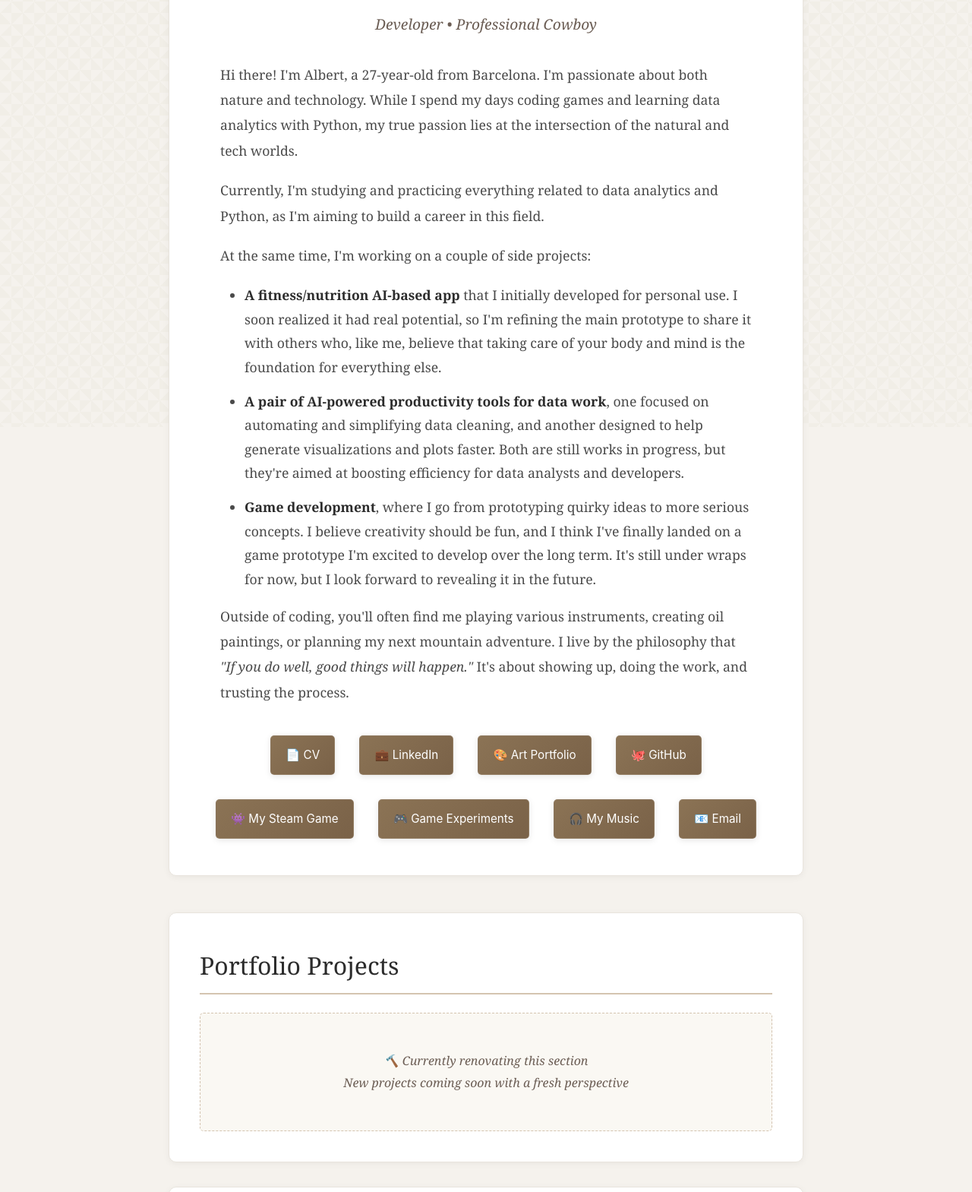
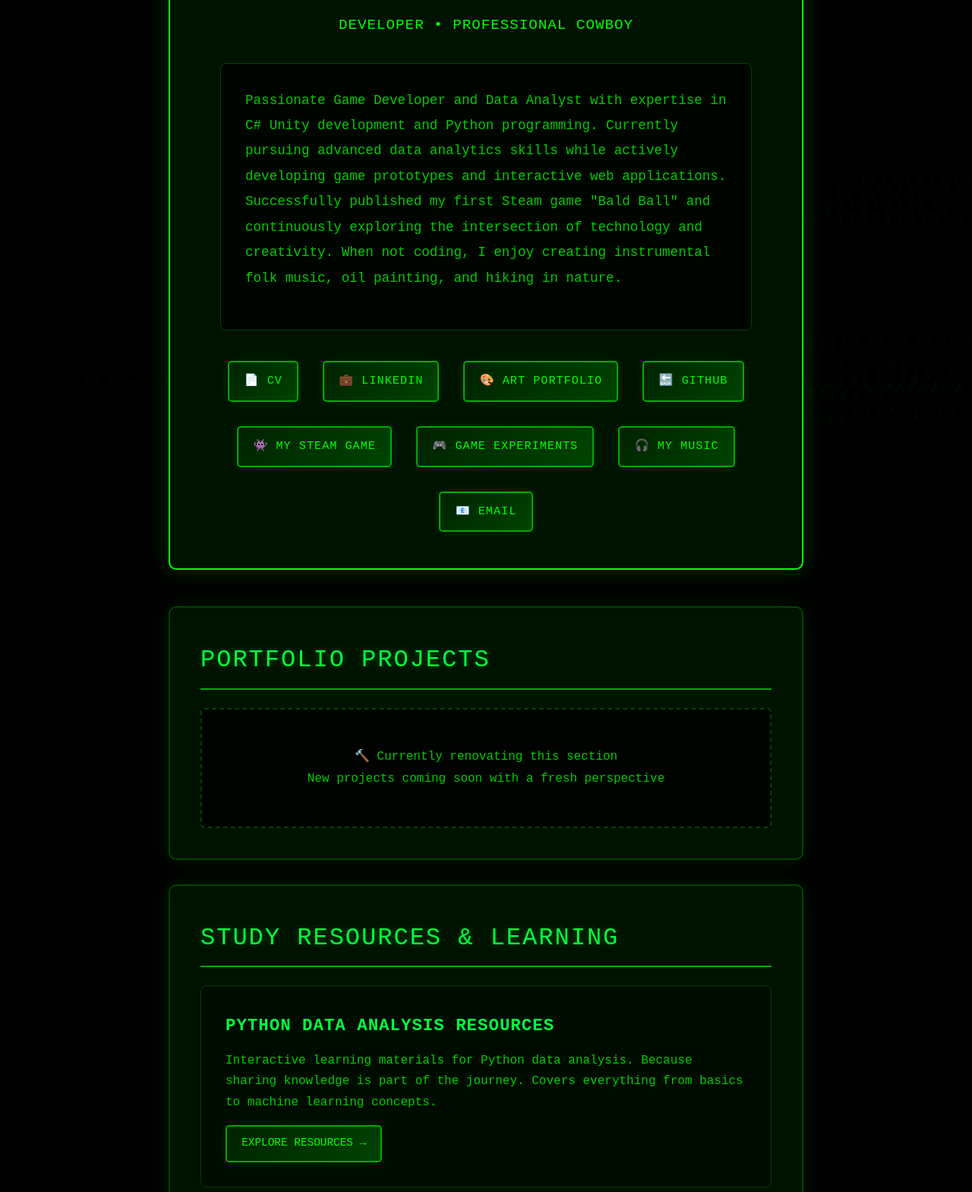
Before and after one commit to treblalbert/NetlifyPage, a website: page index.html in a window 1280 px wide. Shown: the part 238-1807 px from the top of the page at 76% size. Drawn offline with Linux system fonts and the light colour scheme.

Commit message:
Auto commit

```diff
--- a/index.html
+++ b/index.html
@@ -12,33 +12,39 @@
     }
 
     body {
-      font-family: 'Georgia', 'Times New Roman', serif;
+      font-family: 'Courier New', 'Monaco', monospace;
       line-height: 1.8;
-      color: #2c2c2c;
-      background: #f5f2ed;
+      color: #00ff00;
+      background: #000;
       min-height: 100vh;
       overflow-x: hidden;
+      position: relative;
     }
 
-    .background-pattern {
+    /* ASCII Animation Canvas */
+    #ascii-canvas {
       position: fixed;
       top: 0;
       left: 0;
       width: 100%;
       height: 100%;
-      opacity: 0.03;
-      background-image:
-        repeating-linear-gradient(45deg, #8b7355 25%, transparent 25%, transparent 75%, #8b7355 75%, #8b7355),
-        repeating-linear-gradient(-45deg, #8b7355 25%, transparent 25%, transparent 75%, #8b7355 75%, #8b7355);
-      background-size: 30px 30px;
-      background-position: 0 0, 15px 15px;
-      z-index: -1;
+      pointer-events: none;
+      z-index: 1;
+      font-family: 'Courier New', monospace;
+      font-size: 8px;
+      line-height: 8px;
+      color: #00ff41;
+      opacity: 0.3;
+      white-space: pre;
+      user-select: none;
     }
 
     .container {
       max-width: 900px;
       margin: 0 auto;
       padding: 2rem;
+      position: relative;
+      z-index: 10;
     }
 
     header {
@@ -47,12 +53,13 @@
     }
 
     .hero {
-      background: #fff;
+      background: rgba(0, 20, 0, 0.9);
       border-radius: 10px;
       padding: 3rem;
-      box-shadow: 0 2px 10px rgba(0, 0, 0, 0.05);
-      border: 1px solid #e8e4dd;
+      box-shadow: 0 0 30px rgba(0, 255, 0, 0.2);
+      border: 2px solid #00ff00;
       margin-bottom: 3rem;
+      backdrop-filter: blur(10px);
     }
 
     .hero-header {
@@ -69,15 +76,17 @@
       height: 140px;
       border-radius: 50%;
       object-fit: cover;
-      border: 4px solid #d4c4b0;
+      border: 4px solid #00ff00;
       transition: all 0.3s ease;
       cursor: pointer;
       user-select: none;
+      filter: brightness(0.8) contrast(1.2);
     }
 
     .profile-picture:hover {
       transform: scale(1.05);
-      border-color: #8b7355;
+      border-color: #00ff41;
+      box-shadow: 0 0 20px rgba(0, 255, 0, 0.5);
     }
 
     .profile-picture:active {
@@ -87,24 +96,31 @@
     h1 {
       font-size: 2.8rem;
       font-weight: 400;
-      color: #2c2c2c;
-      letter-spacing: -1px;
+      color: #00ff41;
+      letter-spacing: 2px;
+      text-shadow: 0 0 10px rgba(0, 255, 0, 0.5);
     }
 
     .subtitle {
       font-size: 1.2rem;
-      color: #6b5d54;
+      color: #00ff00;
       margin-bottom: 2rem;
-      font-style: italic;
+      font-style: normal;
+      text-transform: uppercase;
+      letter-spacing: 1px;
     }
 
     .bio {
       font-size: 1.1rem;
-      color: #4a4a4a;
+      color: #00cc00;
       max-width: 700px;
       margin: 0 auto 2.5rem;
       line-height: 1.9;
       text-align: left;
+      background: rgba(0, 0, 0, 0.7);
+      padding: 2rem;
+      border-radius: 8px;
+      border: 1px solid #004400;
     }
 
     .bio p {
@@ -112,7 +128,7 @@
     }
 
     .bio strong {
-      color: #2c2c2c;
+      color: #00ff41;
       font-weight: 600;
     }
 
@@ -129,73 +145,84 @@
       align-items: center;
       gap: 0.5rem;
       padding: 0.7rem 1.2rem;
-      background: linear-gradient(135deg, #8b7355 0%, #7a6248 100%);
+      background: linear-gradient(135deg, #002200 0%, #004400 100%);
       backdrop-filter: blur(10px);
-      color: white;
+      color: #00ff00;
       text-decoration: none;
       border-radius: 5px;
       font-size: 0.95rem;
       transition: all 0.3s ease;
-      font-family: -apple-system, BlinkMacSystemFont, sans-serif;
-      border: 1px solid rgba(255, 255, 255, 0.1);
-      box-shadow: 0 2px 8px rgba(0, 0, 0, 0.1);
+      font-family: 'Courier New', monospace;
+      border: 2px solid #00aa00;
+      box-shadow: 0 0 15px rgba(0, 255, 0, 0.1);
+      text-transform: uppercase;
+      letter-spacing: 1px;
     }
 
     .contact-link:hover {
-      background: linear-gradient(135deg, #6b5444 0%, #5a4337 100%);
+      background: linear-gradient(135deg, #004400 0%, #006600 100%);
       transform: translateY(-2px);
-      box-shadow: 0 4px 12px rgba(0, 0, 0, 0.15);
+      box-shadow: 0 0 25px rgba(0, 255, 0, 0.3);
+      color: #00ff41;
+      border-color: #00ff00;
     }
 
     .section {
-      background: #fff;
+      background: rgba(0, 20, 0, 0.9);
       border-radius: 10px;
       padding: 2.5rem;
       margin-bottom: 2rem;
-      box-shadow: 0 2px 10px rgba(0, 0, 0, 0.05);
-      border: 1px solid #e8e4dd;
+      box-shadow: 0 0 30px rgba(0, 255, 0, 0.1);
+      border: 2px solid #004400;
+      backdrop-filter: blur(10px);
     }
 
     .section-title {
       font-size: 2rem;
       font-weight: 400;
-      color: #2c2c2c;
+      color: #00ff41;
       margin-bottom: 1.5rem;
       padding-bottom: 0.5rem;
-      border-bottom: 2px solid #d4c4b0;
+      border-bottom: 2px solid #00aa00;
+      text-transform: uppercase;
+      letter-spacing: 2px;
+      text-shadow: 0 0 10px rgba(0, 255, 0, 0.3);
     }
 
     .renovation-notice {
       text-align: center;
       padding: 3rem;
-      color: #6b5d54;
-      font-style: italic;
-      background: #faf8f3;
+      color: #00cc00;
+      font-style: normal;
+      background: rgba(0, 0, 0, 0.8);
       border-radius: 5px;
-      border: 1px dashed #d4c4b0;
+      border: 2px dashed #004400;
     }
 
     .project-card {
-      background: #faf8f3;
+      background: rgba(0, 10, 0, 0.8);
       border-radius: 8px;
       padding: 2rem;
       margin-bottom: 1.5rem;
-      border: 1px solid #e8e4dd;
+      border: 1px solid #004400;
       transition: all 0.3s ease;
     }
 
     .project-card:hover {
-      box-shadow: 0 4px 15px rgba(0, 0, 0, 0.08);
+      box-shadow: 0 0 20px rgba(0, 255, 0, 0.2);
+      border-color: #00aa00;
     }
 
     .project-title {
       font-size: 1.4rem;
-      color: #2c2c2c;
+      color: #00ff41;
       margin-bottom: 0.8rem;
+      text-transform: uppercase;
+      letter-spacing: 1px;
     }
 
     .project-description {
-      color: #4a4a4a;
+      color: #00cc00;
       line-height: 1.7;
       margin-bottom: 1rem;
     }
@@ -203,11 +230,13 @@
     .project-status {
       display: inline-block;
       padding: 0.3rem 0.8rem;
-      background: #d4c4b0;
-      color: #2c2c2c;
+      background: #002200;
+      color: #00ff00;
       border-radius: 3px;
       font-size: 0.85rem;
       font-weight: 500;
+      border: 1px solid #004400;
+      text-transform: uppercase;
     }
 
     .project-tech {
@@ -218,48 +247,54 @@
     }
 
     .tech-tag {
-      background: #e8e4dd;
-      color: #4a4a4a;
+      background: #001100;
+      color: #00aa00;
       padding: 0.3rem 0.7rem;
       border-radius: 3px;
       font-size: 0.8rem;
-      font-family: -apple-system, BlinkMacSystemFont, sans-serif;
+      font-family: 'Courier New', monospace;
+      border: 1px solid #003300;
+      text-transform: uppercase;
     }
 
     .project-link {
       display: inline-flex;
       align-items: center;
       gap: 0.5rem;
-      background: linear-gradient(135deg, #8b7355 0%, #7a6248 100%);
+      background: linear-gradient(135deg, #002200 0%, #004400 100%);
       backdrop-filter: blur(10px);
-      color: white;
+      color: #00ff00;
       text-decoration: none;
       padding: 0.6rem 1.2rem;
       border-radius: 5px;
       font-size: 0.9rem;
       transition: all 0.3s ease;
-      font-family: -apple-system, BlinkMacSystemFont, sans-serif;
-      border: 1px solid rgba(255, 255, 255, 0.1);
-      box-shadow: 0 2px 8px rgba(0, 0, 0, 0.1);
+      font-family: 'Courier New', monospace;
+      border: 2px solid #00aa00;
+      box-shadow: 0 0 15px rgba(0, 255, 0, 0.1);
+      text-transform: uppercase;
     }
 
     .project-link:hover {
-      background: linear-gradient(135deg, #6b5444 0%, #5a4337 100%);
+      background: linear-gradient(135deg, #004400 0%, #006600 100%);
       transform: translateX(3px);
-      box-shadow: 0 4px 12px rgba(0, 0, 0, 0.15);
+      box-shadow: 0 0 25px rgba(0, 255, 0, 0.3);
+      color: #00ff41;
     }
 
     /* SECRET SECTION - Initially hidden */
     .secret-section {
       display: none;
-      background: #2c2c2c;
+      background: rgba(0, 0, 0, 0.95);
       border-radius: 10px;
       padding: 2rem;
       margin: 3rem 0;
       text-align: center;
-      color: #f5f2ed;
+      color: #00ff00;
       opacity: 0;
       transition: opacity 0.5s ease;
+      border: 2px solid #ff0000;
+      box-shadow: 0 0 30px rgba(255, 0, 0, 0.3);
     }
 
     .secret-section.visible {
@@ -271,10 +306,13 @@
       font-size: 1.5rem;
       font-weight: 400;
       margin-bottom: 1rem;
+      color: #ff0000;
+      text-transform: uppercase;
+      letter-spacing: 2px;
     }
 
     .secret-hint {
-      color: #d4c4b0;
+      color: #00aa00;
       margin-bottom: 1.5rem;
       font-size: 0.95rem;
     }
@@ -288,43 +326,48 @@
     }
 
     .secret-input {
-      background: #4a4a4a;
-      border: 2px solid #6b5d54;
+      background: #001100;
+      border: 2px solid #004400;
       border-radius: 5px;
       padding: 0.7rem 1rem;
-      color: #f5f2ed;
+      color: #00ff00;
       font-size: 1rem;
       min-width: 200px;
       transition: all 0.3s ease;
+      font-family: 'Courier New', monospace;
     }
 
     .secret-input::placeholder {
-      color: #8b8b8b;
+      color: #004400;
     }
 
     .secret-input:focus {
       outline: none;
-      border-color: #8b7355;
-      background: #5a5a5a;
+      border-color: #00ff00;
+      background: #002200;
+      box-shadow: 0 0 15px rgba(0, 255, 0, 0.2);
     }
 
     .secret-button {
-      background: linear-gradient(135deg, #8b7355 0%, #7a6248 100%);
+      background: linear-gradient(135deg, #002200 0%, #004400 100%);
       backdrop-filter: blur(10px);
-      border: 1px solid rgba(255, 255, 255, 0.1);
+      border: 2px solid #00aa00;
       border-radius: 5px;
       padding: 0.7rem 1.5rem;
-      color: white;
+      color: #00ff00;
       font-size: 1rem;
       cursor: pointer;
       transition: all 0.3s ease;
-      box-shadow: 0 2px 8px rgba(0, 0, 0, 0.1);
+      box-shadow: 0 0 15px rgba(0, 255, 0, 0.1);
+      font-family: 'Courier New', monospace;
+      text-transform: uppercase;
     }
 
     .secret-button:hover {
-      background: linear-gradient(135deg, #6b5444 0%, #5a4337 100%);
+      background: linear-gradient(135deg, #004400 0%, #006600 100%);
       transform: translateY(-2px);
-      box-shadow: 0 4px 12px rgba(0, 0, 0, 0.15);
+      box-shadow: 0 0 25px rgba(0, 255, 0, 0.3);
+      color: #00ff41;
     }
 
     .secret-feedback {
@@ -335,20 +378,22 @@
     }
 
     .secret-feedback.success {
-      background: #4a7c59;
-      color: white;
+      background: rgba(0, 100, 0, 0.8);
+      color: #00ff00;
+      border: 1px solid #00aa00;
     }
 
     .secret-feedback.error {
-      background: #8b4513;
-      color: white;
+      background: rgba(100, 0, 0, 0.8);
+      color: #ff0000;
+      border: 1px solid #aa0000;
     }
 
     footer {
       text-align: center;
       margin-top: 3rem;
       padding: 2rem;
-      color: #6b5d54;
+      color: #00aa00;
       font-size: 0.9rem;
     }
 
@@ -370,10 +415,41 @@
         flex-direction: column;
       }
     }
+
+    /* Matrix-like scrolling text */
+    .matrix-bg {
+      position: fixed;
+      top: 0;
+      left: 0;
+      width: 100%;
+      height: 100%;
+      pointer-events: none;
+      z-index: 0;
+      opacity: 0.05;
+    }
+
+    .matrix-column {
+      position: absolute;
+      top: 0;
+      color: #00ff00;
+      font-family: 'Courier New', monospace;
+      font-size: 10px;
+      line-height: 10px;
+      animation: matrix-fall linear infinite;
+    }
+
+    @keyframes matrix-fall {
+      0% { transform: translateY(-100vh); }
+      100% { transform: translateY(100vh); }
+    }
   </style>
 </head>
 <body>
-  <div class="background-pattern"></div>
+  <!-- ASCII Canvas for cursor trail -->
+  <div id="ascii-canvas"></div>
+
+  <!-- Matrix background -->
+  <div class="matrix-bg" id="matrix-bg"></div>
 
   <div class="container">
     <header>
@@ -385,25 +461,14 @@
 
         <div class="subtitle">Developer • Professional Cowboy</div>
         <div class="bio">
-          <p>Hi there! I'm Albert, a 27-year-old from Barcelona. I'm passionate about both nature and technology. While I spend my days coding games and learning data analytics with Python, my true passion lies at the intersection of the natural and tech worlds.</p>
-
-          <p>Currently, I'm studying and practicing everything related to data analytics and Python, as I'm aiming to build a career in this field.</p>
-
-          <p>At the same time, I'm working on a couple of side projects:</p>
-          <ul style="margin: 1rem 0 1rem 2rem; color: #4a4a4a; line-height: 1.8;">
-            <li style="margin-bottom: 0.8rem;"><strong>A fitness/nutrition AI-based app</strong> that I initially developed for personal use. I soon realized it had real potential, so I'm refining the main prototype to share it with others who, like me, believe that taking care of your body and mind is the foundation for everything else.</li>
-            <li style="margin-bottom: 0.8rem;"><strong>A pair of AI-powered productivity tools for data work</strong>, one focused on automating and simplifying data cleaning, and another designed to help generate visualizations and plots faster. Both are still works in progress, but they're aimed at boosting efficiency for data analysts and developers.</li>
-            <li style="margin-bottom: 0.8rem;"><strong>Game development</strong>, where I go from prototyping quirky ideas to more serious concepts. I believe creativity should be fun, and I think I've finally landed on a game prototype I'm excited to develop over the long term. It's still under wraps for now, but I look forward to revealing it in the future.</li>
-          </ul>
-
-          <p>Outside of coding, you'll often find me playing various instruments, creating oil paintings, or planning my next mountain adventure. I live by the philosophy that <em>"If you do well, good things will happen."</em> It's about showing up, doing the work, and trusting the process.</p>
+          <p>Passionate Game Developer and Data Analyst with expertise in C# Unity development and Python programming. Currently pursuing advanced data analytics skills while actively developing game prototypes and interactive web applications. Successfully published my first Steam game "Bald Ball" and continuously exploring the intersection of technology and creativity. When not coding, I enjoy creating instrumental folk music, oil painting, and hiking in nature.</p>
         </div>
 
         <div class="contact-links">
           <a href="./cv.html" class="contact-link">📄 CV</a>
           <a href="https://www.linkedin.com/in/albert-adroer-prats-615388160/" class="contact-link">💼 LinkedIn</a>
           <a href="https://www.artstation.com/treblafreeman" class="contact-link">🎨 Art Portfolio</a>
-          <a href="https://github.com/treblalbert" class="contact-link">🐙 GitHub</a>
+          <a href="https://github.com/treblalbert" class="contact-link">🔙 GitHub</a>
           <a href="https://store.steampowered.com/app/3489590/Bald_Ball/" class="contact-link">👾 My Steam Game</a>
           <a href="https://albertfreeman.itch.io/" class="contact-link">🎮 Game Experiments</a>
           <a href="https://distrokid.com/hyperfollow/mountforsaken/mar-i-cel" class="contact-link">🎧 My Music</a>
@@ -418,53 +483,6 @@
         <div class="renovation-notice">
           <p>🔨 Currently renovating this section</p>
           <p>New projects coming soon with a fresh perspective</p>
-        </div>
-      </section>
-
-      <section class="section">
-        <h2 class="section-title">Current Focus</h2>
-        <div class="project-card">
-          <h3 class="project-title">AI-Powered Fitness & Nutrition Companion</h3>
-          <p class="project-description">
-            A comprehensive fitness app that leverages AI to provide personalized nutrition and workout guidance. Initially built for my own journey, now being refined into a full prototype that can help others achieve their wellness goals.
-          </p>
-          <div class="project-tech">
-            <span class="tech-tag">OpenAI API</span>
-            <span class="tech-tag">Multiple Databases</span>
-            <span class="tech-tag">Python</span>
-            <span class="tech-tag">AI/ML</span>
-          </div>
-          <span class="project-status">Prototype Stage</span>
-        </div>
-
-        <div class="project-card">
-          <h3 class="project-title">Data Analytics Productivity Suite</h3>
-          <p class="project-description">
-            Two AI-powered tools designed to streamline data work: one automates data cleaning processes, while the other accelerates visualization and plot generation. Currently desktop-based with plans for web versions.
-          </p>
-          <div class="project-tech">
-            <span class="tech-tag">Python</span>
-            <span class="tech-tag">Tkinter UI</span>
-            <span class="tech-tag">AI Integration</span>
-            <span class="tech-tag">Data Processing</span>
-          </div>
-          <span class="project-status">In Development • Web Version Planned</span>
-        </div>
-
-        <div class="project-card">
-          <h3 class="project-title">Long-Term Game Project</h3>
-          <p class="project-description">
-            After countless prototypes and experiments, I've found a game concept I'm truly excited about. It's a full production involving every aspect of game development, from 3D modeling to music composition. Details remain under wraps for now.
-          </p>
-          <div class="project-tech">
-            <span class="tech-tag">Unity</span>
-            <span class="tech-tag">C#</span>
-            <span class="tech-tag">Blender</span>
-            <span class="tech-tag">Substance 3D Painter</span>
-            <span class="tech-tag">FL Studio</span>
-            <span class="tech-tag">Animation</span>
-          </div>
-          <span class="project-status">Early Development</span>
         </div>
       </section>
 
@@ -484,22 +502,6 @@
             A laid-back guide on creating and deploying a personal website. Learn how I built this site and how you can create your own digital space.
           </p>
           <a href="./website-tutorial/" class="project-link">Read Guide →</a>
-        </div>
-      </section>
-
-      <section class="section">
-        <h2 class="section-title">The Wrench</h2>
-        <div class="project-card">
-          <h3 class="project-title">🔧 Barcelona Indie Game Collective</h3>
-          <p class="project-description">
-            We're a local team bringing back the magic of couch gaming. Where friends gather, laugh, and compete side by side. Our first project, <strong>Wrecky Kart</strong>, aims to capture that pure, chaotic fun of local multiplayer racing.
-          </p>
-          <div class="project-tech">
-            <span class="tech-tag">Unity</span>
-            <span class="tech-tag">Local Multiplayer</span>
-            <span class="tech-tag">Couch Gaming Revival</span>
-          </div>
-          <span class="project-status">Work in Progress</span>
         </div>
       </section>
 
@@ -527,6 +529,206 @@
   </div>
 
   <script>
+    // ASCII Animation System based on Dyna
+    class Vec2 {
+      constructor(x = 0, y = 0) {
+        this.x = x;
+        this.y = y;
+      }
+
+      static copy(v) {
+        return new Vec2(v.x, v.y);
+      }
+
+      static length(v) {
+        return Math.sqrt(v.x * v.x + v.y * v.y);
+      }
+
+      static add(a, b) {
+        return new Vec2(a.x + b.x, a.y + b.y);
+      }
+
+      static sub(a, b) {
+        return new Vec2(a.x - b.x, a.y - b.y);
+      }
+
+      static divN(v, n) {
+        return new Vec2(v.x / n, v.y / n);
+      }
+
+      static mulN(v, n) {
+        return new Vec2(v.x * n, v.y * n);
+      }
+    }
+
+    function smoothstep(edge0, edge1, x) {
+      x = Math.max(0, Math.min(1, (x - edge0) / (edge1 - edge0)));
+      return x * x * (3 - 2 * x);
+    }
+
+    class Dyna {
+      constructor(mass, damp) {
+        this.pos = new Vec2(0, 0);
+        this.vel = new Vec2(0, 0);
+        this.pre = new Vec2(0, 0);
+        this.mass = mass;
+        this.damp = damp;
+      }
+
+      update(cursor) {
+        const force = Vec2.sub(cursor, this.pos);
+        const acc = Vec2.divN(force, this.mass);
+        this.vel = Vec2.mulN(Vec2.add(this.vel, acc), this.damp);
+        this.pre = Vec2.copy(this.pos);
+        this.pos = Vec2.add(this.pos, this.vel);
+      }
+    }
+
+    function line(a, b) {
+      let x0 = Math.floor(a.x);
+      let y0 = Math.floor(a.y);
+      const x1 = Math.floor(b.x);
+      const y1 = Math.floor(b.y);
+      const dx = Math.abs(x1 - x0);
+      const sx = x0 < x1 ? 1 : -1;
+      const dy = -Math.abs(y1 - y0);
+      let sy = y0 < y1 ? 1 : -1;
+      let err = dx + dy;
+      const points = [];
+
+      while (true) {
+        points.push({ x: x0, y: y0 });
+        if (x0 == x1 && y0 == y1) break;
+        let e2 = 2 * err;
+        if (e2 >= dy) {
+          err += dy;
+          x0 += sx;
+        }
+        if (e2 <= dx) {
+          err += dx;
+          y0 += sy;
+        }
+      }
+      return points;
+    }
+
+    // ASCII Animation Setup
+    const MASS = 20;
+    const DAMP = 0.95;
+    const RADIUS = 15;
+    const density = ' .:░▒▓█#+-'.split('');
+
+    let cols = 0;
+    let rows = 0;
+    let buffer = [];
+    let cursor = new Vec2(0, 0);
+    const dyna = new Dyna(MASS, DAMP);
+
+    const canvas = document.getElementById('ascii-canvas');
+
+    function initCanvas() {
+      cols = Math.floor(window.innerWidth / 8);
+      rows = Math.floor(window.innerHeight / 8);
+      buffer = new Array(cols * rows).fill(0).map(() => ({ value: 0 }));
+
+      canvas.style.width = window.innerWidth + 'px';
+      canvas.style.height = window.innerHeight + 'px';
+    }
+
+    function updateASCII() {
+      // Update cursor position
+      const rect = document.body.getBoundingClientRect();
+      cursor.x = (mouseX / window.innerWidth) * cols;
+      cursor.y = (mouseY / window.innerHeight) * rows;
+
+      dyna.update(cursor);
+
+      const a = window.innerWidth / window.innerHeight;
+      const points = line(dyna.pos, dyna.pre);
+
+      for (const p of points) {
+        const sx = Math.max(0, p.x - RADIUS);
+        const ex = Math.min(cols, p.x + RADIUS);
+        const sy = Math.floor(Math.max(0, p.y - RADIUS * a));
+        const ey = Math.floor(Math.min(rows, p.y + RADIUS * a));
+
+        for (let j = sy; j < ey; j++) {
+          for (let i = sx; i < ex; i++) {
+            const x = p.x - i;
+            const y = (p.y - j) / a;
+            const l = 1 - Vec2.length({ x, y }) / RADIUS;
+            const idx = i + cols * j;
+            if (buffer[idx]) {
+              buffer[idx].value = Math.max(buffer[idx].value, l);
+            }
+          }
+        }
+      }
+
+      // Render ASCII
+      let output = '';
+      for (let j = 0; j < rows; j++) {
+        for (let i = 0; i < cols; i++) {
+          const idx = i + cols * j;
+          if (buffer[idx]) {
+            const v = smoothstep(0, 0.9, buffer[idx].value);
+            buffer[idx].value *= 0.99;
+            const charIdx = Math.floor(v * (density.length - 1));
+            output += density[charIdx];
+          } else {
+            output += ' ';
+          }
+        }
+        output += '\n';
+      }
+
+      canvas.textContent = output;
+    }
+
+    // Mouse tracking
+    let mouseX = 0;
+    let mouseY = 0;
+
+    document.addEventListener('mousemove', (e) => {
+      mouseX = e.clientX;
+      mouseY = e.clientY;
+    });
+
+    // Initialize and start animation
+    initCanvas();
+    window.addEventListener('resize', initCanvas);
+
+    function animate() {
+      updateASCII();
+      requestAnimationFrame(animate);
+    }
+
+    animate();
+
+    // Matrix background effect
+    function createMatrixEffect() {
+      const matrixBg = document.getElementById('matrix-bg');
+      const chars = '01アイウエオカキクケコサシスセソタチツテトナニヌネノハヒフヘホマミムメモヤユヨラリルレロワヲン';
+
+      for (let i = 0; i < 20; i++) {
+        const column = document.createElement('div');
+        column.className = 'matrix-column';
+        column.style.left = Math.random() * 100 + '%';
+        column.style.animationDuration = (Math.random() * 3 + 2) + 's';
+        column.style.animationDelay = Math.random() * 2 + 's';
+
+        let text = '';
+        for (let j = 0; j < 50; j++) {
+          text += chars[Math.floor(Math.random() * chars.length)] + '\n';
+        }
+        column.textContent = text;
+
+        matrixBg.appendChild(column);
+      }
+    }
+
+    createMatrixEffect();
+
     // Profile picture click counter for secret section
     let clickCount = 0;
     let clickTimer = null;
```
Lines whose indentation alone changed are shown as unchanged.
